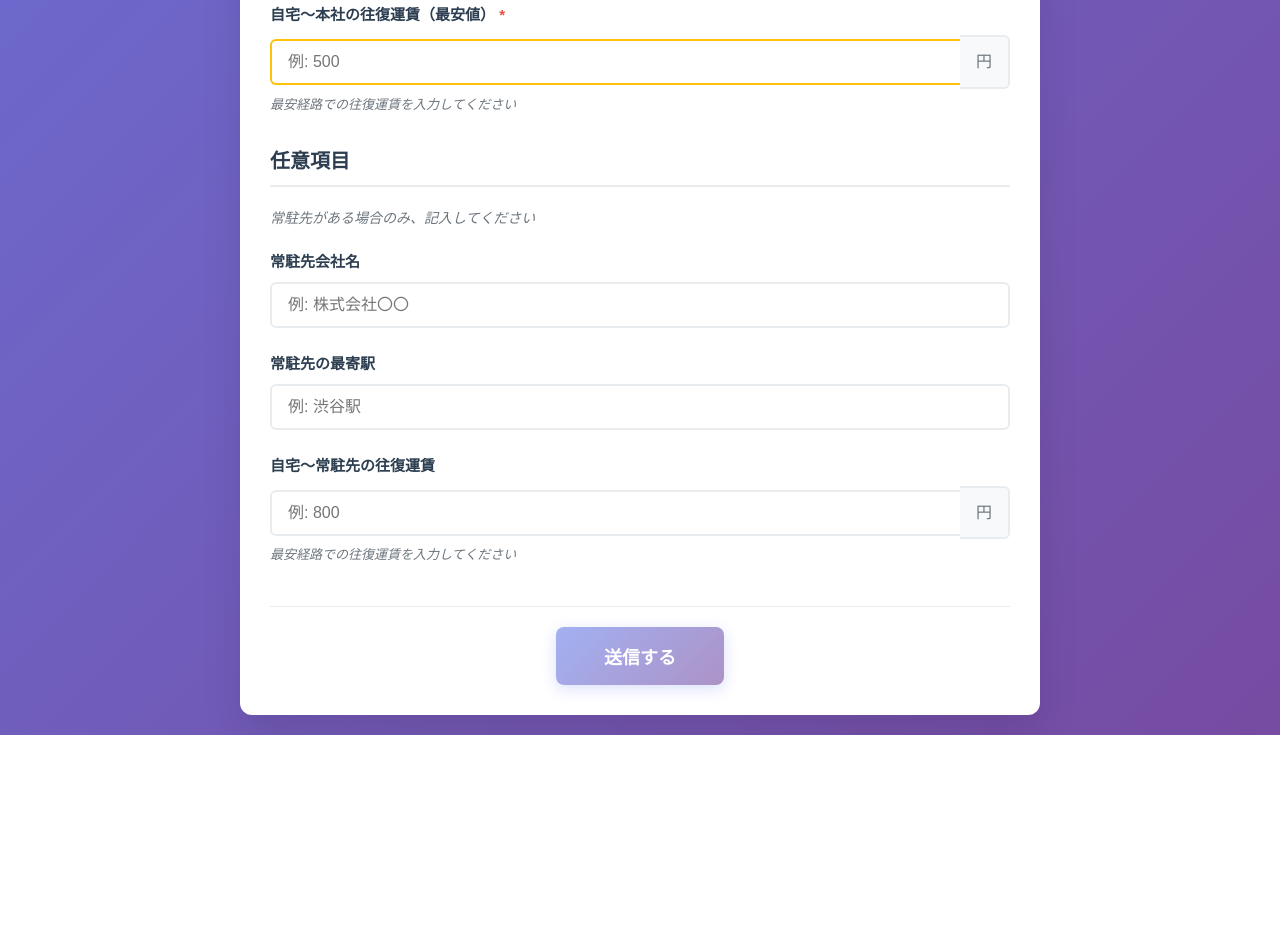
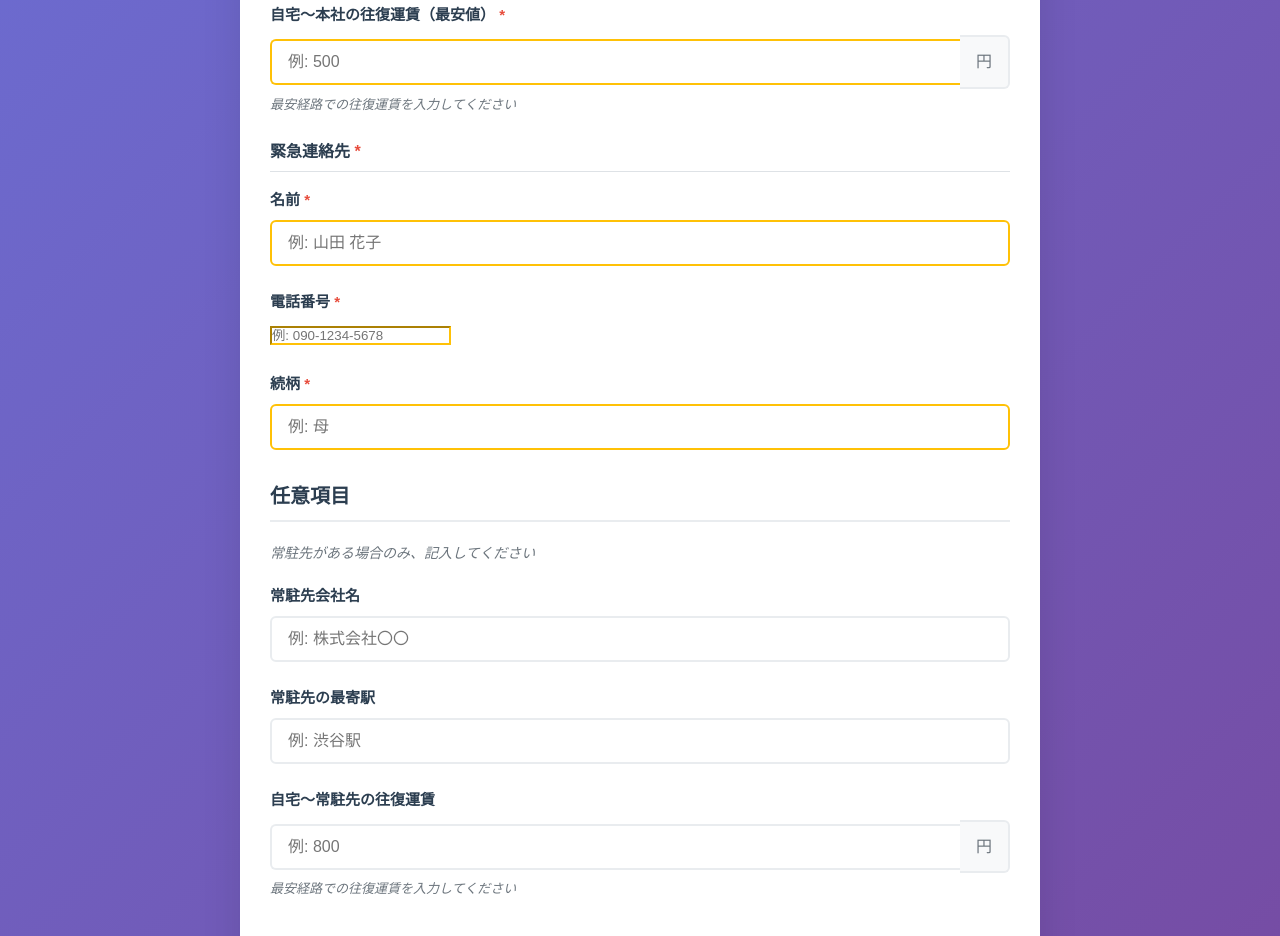
Before and after one commit to kshoda-lgtm/-, a plain HTML site: page index.html in a window 1280 px wide. Shown: the part 1501-2437 px from the top of the page. Before the commit the page ends 2236 px from the top, so only its background shows below. Drawn offline with Linux system fonts and the light colour scheme.

Commit message:
Add: 緊急連絡先（名前・電話番号・続柄）を必須項目に追加

```diff
--- a/index.html
+++ b/index.html
@@ -89,6 +89,24 @@
                     </div>
                     <small class="help-text">最安経路での往復運賃を入力してください</small>
                 </div>
+
+                <!-- 緊急連絡先 -->
+                <h3 class="subsection-title">緊急連絡先 <span class="required-mark">*</span></h3>
+
+                <div class="form-group required">
+                    <label for="emergencyName">名前 <span class="required-mark">*</span></label>
+                    <input type="text" id="emergencyName" name="emergencyName" required placeholder="例: 山田 花子">
+                </div>
+
+                <div class="form-group required">
+                    <label for="emergencyPhone">電話番号 <span class="required-mark">*</span></label>
+                    <input type="tel" id="emergencyPhone" name="emergencyPhone" required placeholder="例: 090-1234-5678">
+                </div>
+
+                <div class="form-group required">
+                    <label for="emergencyRelation">続柄 <span class="required-mark">*</span></label>
+                    <input type="text" id="emergencyRelation" name="emergencyRelation" required placeholder="例: 母">
+                </div>
             </section>
 
             <!-- 任意項目 -->
--- a/script.js
+++ b/script.js
@@ -8,7 +8,7 @@ document.addEventListener('DOMContentLoaded', function() {
     const successMessage = document.getElementById('successMessage');
 
     // 必須フィールドのリスト
-    const requiredFields = ['name', 'bankName', 'branchName', 'accountType', 'accountNumber', 'accountHolder', 'homeStation', 'homeFare'];
+    const requiredFields = ['name', 'bankName', 'branchName', 'accountType', 'accountNumber', 'accountHolder', 'homeStation', 'homeFare', 'emergencyName', 'emergencyPhone', 'emergencyRelation'];
 
     // プログレスバーを更新する関数
     function updateProgress() {
```
